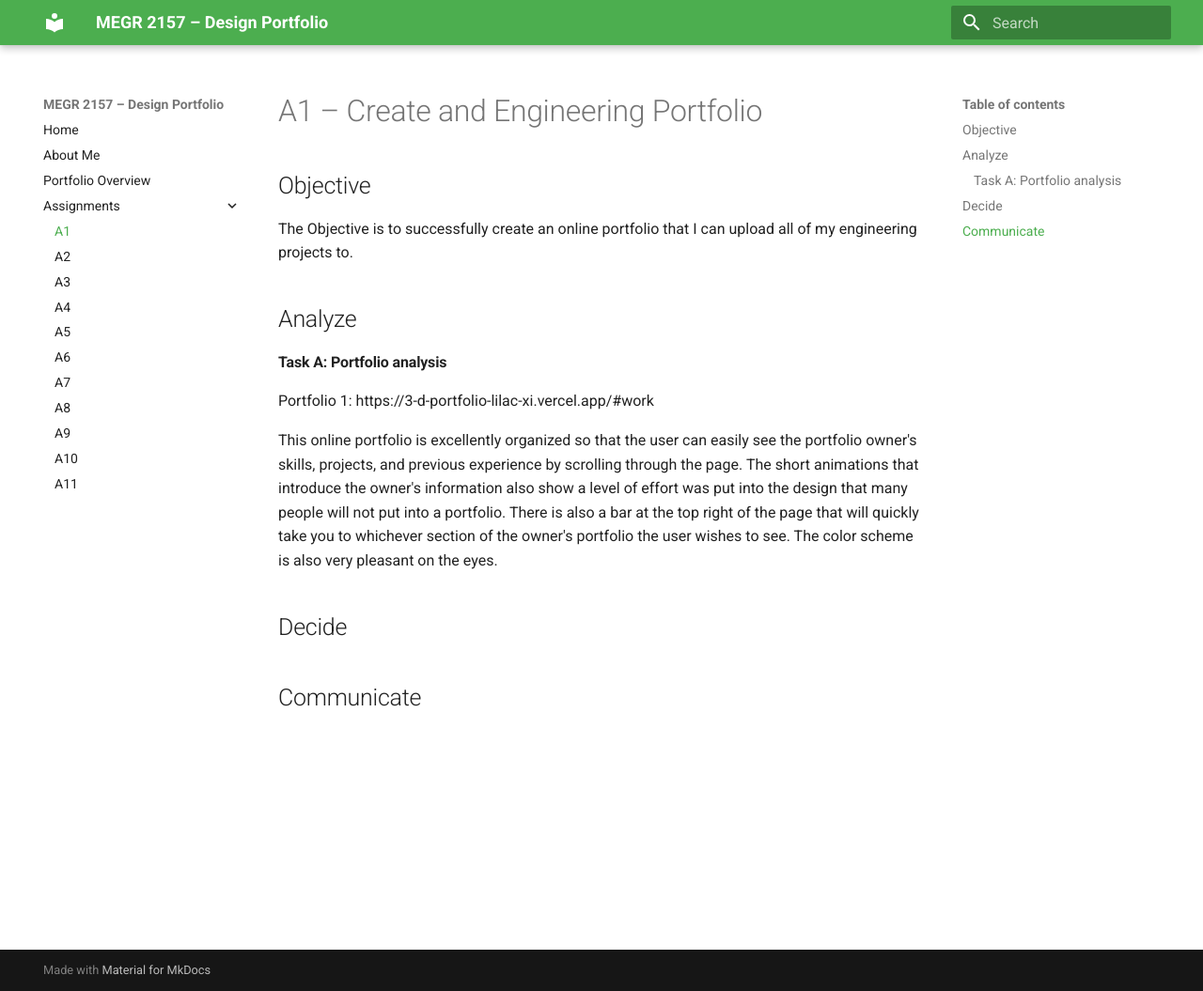
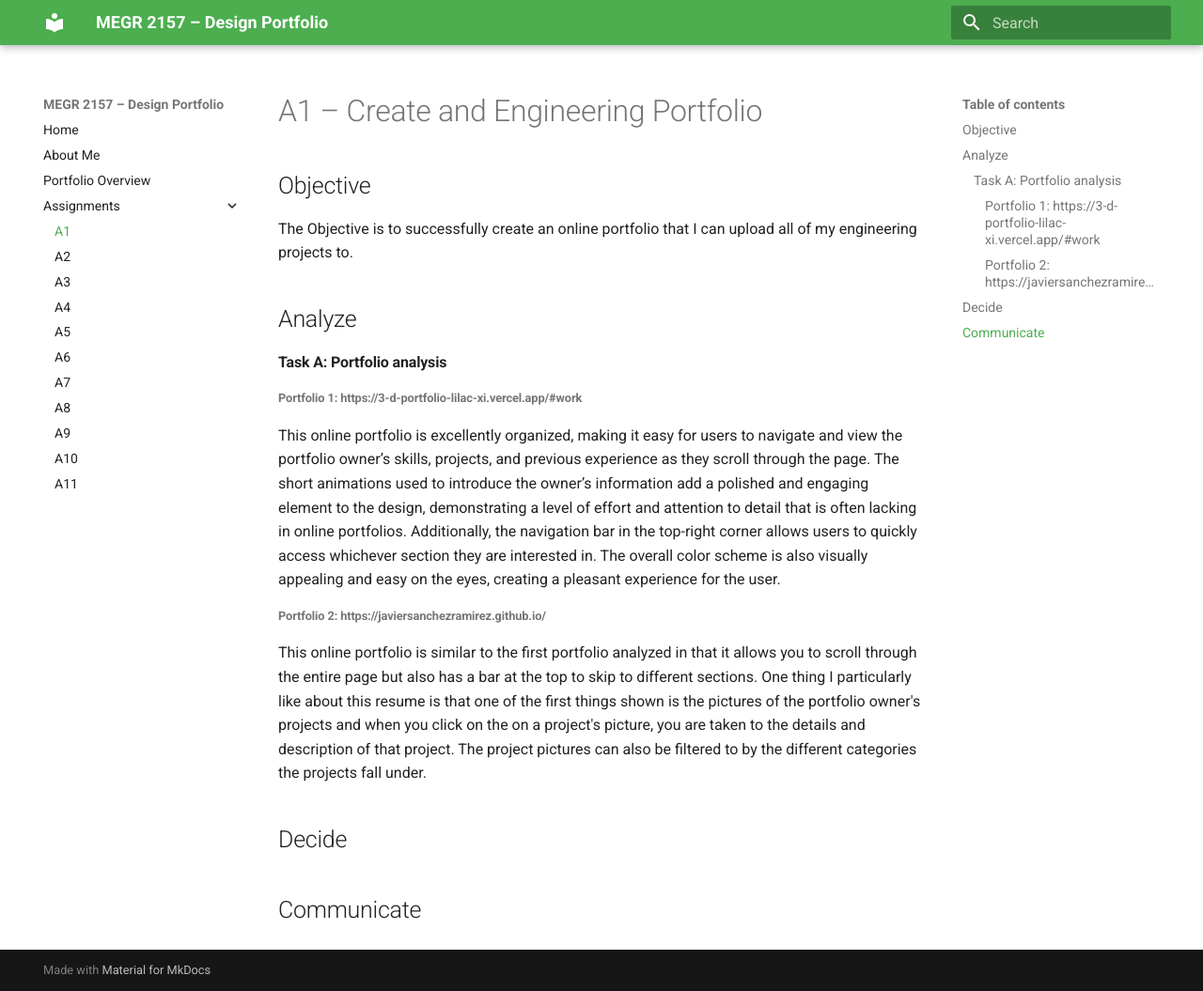
Before and after one commit to SanjayKashyap24/design-projects-portfolio, an MkDocs documentation site: the page built from docs/assignments/A01/index.md, in a window 1280 px wide and 1055 px high. Shown: the whole window at 94% size. Built offline with MkDocs 1.6.1 and Material for MkDocs 9.7.7, drawn with Linux system fonts in a browser that asks for light colours.

Commit message:
Revise portfolio analysis section in index.md
Updated the analysis of two online portfolios for clarity and detail.

```diff
--- a/docs/assignments/A01/index.md
+++ b/docs/assignments/A01/index.md
@@ -5,9 +5,13 @@ The Objective is to successfully create an online portfolio that I can upload al
 
 ## Analyze
 #### Task A: Portfolio analysis
-Portfolio 1: https://3-d-portfolio-lilac-xi.vercel.app/#work
+###### Portfolio 1: https://3-d-portfolio-lilac-xi.vercel.app/#work
 
-This online portfolio is excellently organized so that the user can easily see the portfolio owner's skills, projects, and previous experience by scrolling through the page. The short animations that introduce the owner's information also show a level of effort was put into the design that many people will not put into a portfolio. There is also a bar at the top right of the page that will quickly take you to whichever section of the owner's portfolio the user wishes to see. The color scheme is also very pleasant on the eyes.
+This online portfolio is excellently organized, making it easy for users to navigate and view the portfolio owner’s skills, projects, and previous experience as they scroll through the page. The short animations used to introduce the owner’s information add a polished and engaging element to the design, demonstrating a level of effort and attention to detail that is often lacking in online portfolios. Additionally, the navigation bar in the top-right corner allows users to quickly access whichever section they are interested in. The overall color scheme is also visually appealing and easy on the eyes, creating a pleasant experience for the user.
+
+###### Portfolio 2: https://javiersanchezramirez.github.io/
+
+This online portfolio is similar to the first portfolio analyzed in that it allows you to scroll through the entire page but also has a bar at the top to skip to different sections. One thing I particularly like about this resume is that one of the first things shown is the pictures of the portfolio owner's projects and when you click on the on a project's picture, you are taken to the details and description of that project. The project pictures can also be filtered to by the different categories the projects fall under.
 
 ## Decide
 
```
